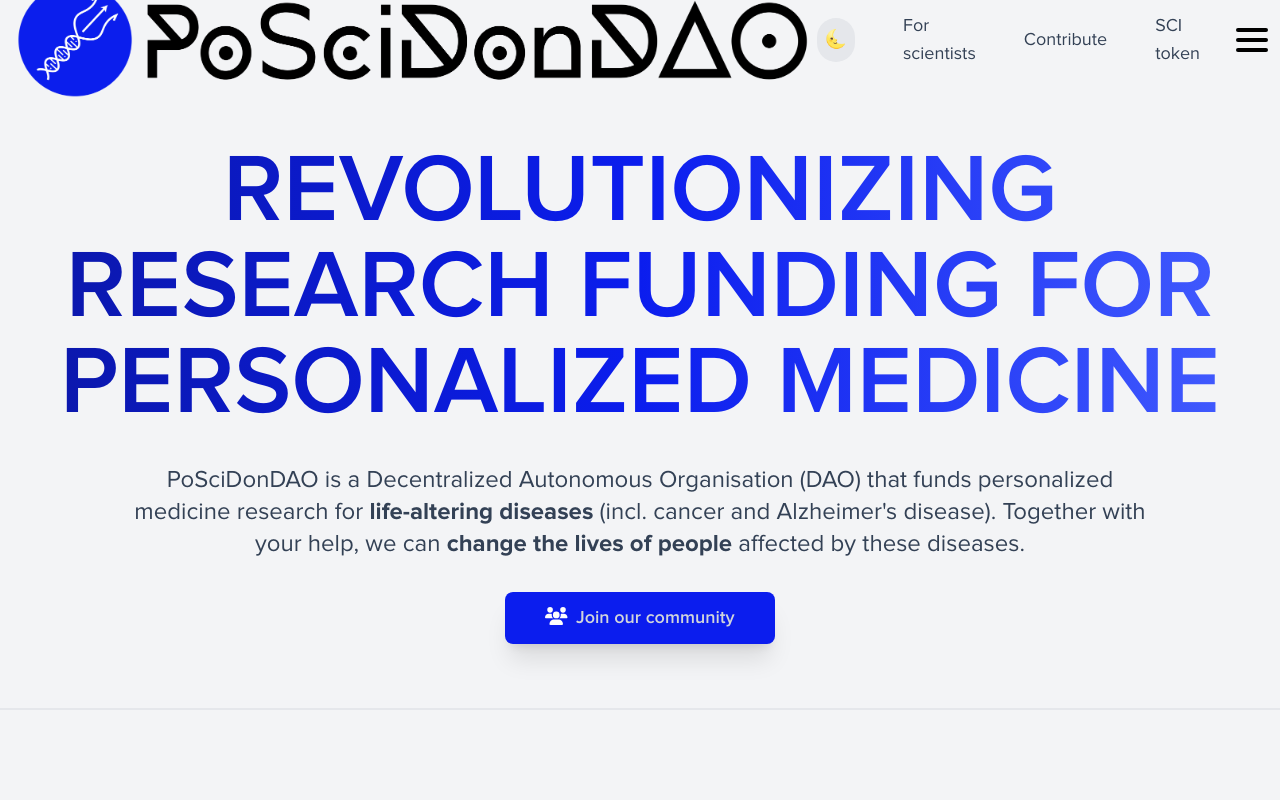
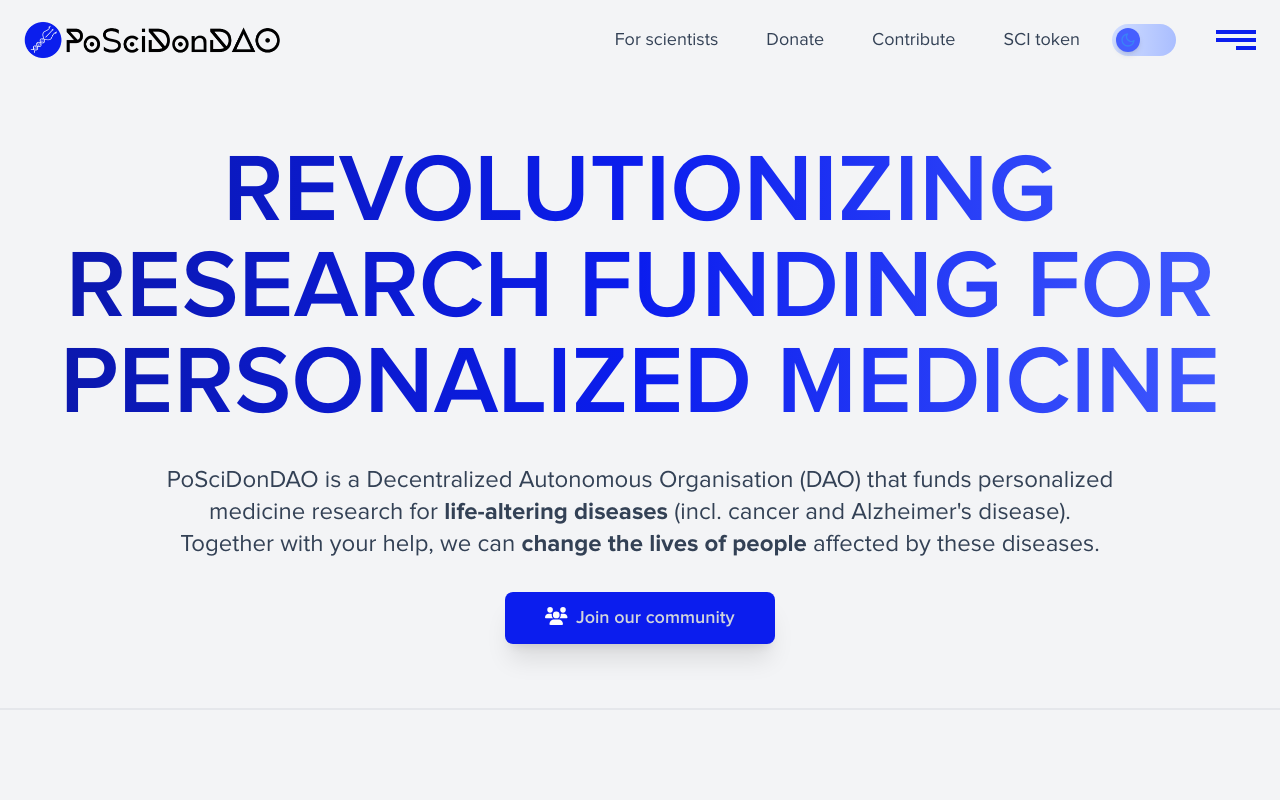
Before and after one commit to poscidon-ecosystem/poscidon_website, a Next.js app: page / in a window 1280 px wide. Shown: the top 800 px of the page. Built offline with nearby package versions, Linux system fonts and the light colour scheme.

Commit message:
add dark mode toggle

```diff
--- a/src/app/components/ContactUs.tsx
+++ b/src/app/components/ContactUs.tsx
@@ -113,6 +113,7 @@
         bg-seaBlue-700
         p-8
         shadow-xl
+        text-gray-300
         "
     >
       <h1 className="text-4xl font-bold">Stay up to date</h1>
--- /dev/null
+++ b/src/app/components/DarkModeToggle.tsx
@@ -0,0 +1,107 @@
+// import { motion } from 'framer-motion';
+// import { useEffect, useState } from 'react';
+// import { FiMoon, FiSun } from 'react-icons/fi';
+
+// const DarkModeToggle = () => {
+//   const [isDarkMode, setIsDarkMode] = useState(false);
+
+//   useEffect(() => {
+//     const currentTheme =
+//       localStorage.getItem('theme') ||
+//       (window.matchMedia('(prefers-color-scheme: dark)').matches
+//         ? 'dark'
+//         : 'light');
+//     setIsDarkMode(currentTheme === 'dark');
+//     document.documentElement.classList.toggle('dark', currentTheme === 'dark');
+//   }, []);
+
+//   const toggleDarkMode = () => {
+//     const newMode = !isDarkMode;
+//     setIsDarkMode(newMode);
+//     localStorage.setItem('theme', newMode ? 'dark' : 'light');
+//     document.documentElement.classList.toggle('dark', newMode);
+//   };
+
+//   return (
+//     <div className="
+//     mx-4
+//     relative
+//     inline-flex
+//     h-8
+//     w-8
+//     cursor-pointer
+//     items-center
+//     rounded-full
+//     bg-gradient-to-r
+//     from-seaBlue-200
+//     to-seaBlue-300
+//     dark:from-seaBlue-600
+//     dark:to-seaBlue-700
+//     p-1
+//     ">
+//       <motion.span
+//         layout
+//         transition={{ type: 'spring', stiffness: 700, damping: 30 }}
+//         className={`flex h-6 w-6 transform items-center justify-center rounded-full bg-seaBlue-300 dark:bg-seaBlue-500 shadow-md ${
+//           isDarkMode ? 'translate-x-8' : 'translate-x-0'
+//         }`}
+//         onClick={toggleDarkMode}
+//         role="switch"
+//         aria-checked={isDarkMode}
+//       >
+//         {isDarkMode ? (
+//           <FiSun className="text-yellow-500" />
+//         ) : (
+//           <FiMoon className="text-seaBlue-1050" />
+//         )}
+//       </motion.span>
+//     </div>
+//   );
+// };
+
+// export default DarkModeToggle;
+import { useEffect, useState } from 'react';
+import { FiMoon, FiSun } from 'react-icons/fi';
+
+const DarkModeToggle = () => {
+  const [isDarkMode, setIsDarkMode] = useState(false);
+
+  useEffect(() => {
+    // Initialize theme from local storage or system preference
+    const currentTheme =
+      localStorage.getItem('theme') ||
+      (window.matchMedia('(prefers-color-scheme: dark)').matches
+        ? 'dark'
+        : 'light');
+    setIsDarkMode(currentTheme === 'dark');
+    document.documentElement.classList.toggle('dark', currentTheme === 'dark');
+  }, []);
+
+  const toggleDarkMode = () => {
+    const newMode = !isDarkMode;
+    setIsDarkMode(newMode);
+    localStorage.setItem('theme', newMode ? 'dark' : 'light');
+    document.documentElement.classList.toggle('dark', newMode);
+  };
+
+  return (
+    <div
+      className="relative sm:mx-8 mx-2 inline-flex h-8 w-16 cursor-pointer items-center rounded-full bg-gradient-to-r from-seaBlue-200 to-seaBlue-300 p-1"
+      onClick={toggleDarkMode}
+    >
+      <div
+        className={`flex h-6 w-6 transform items-center justify-center rounded-full bg-seaBlue-500 shadow-md transition-transform duration-300 ease-out ${
+          isDarkMode ? 'translate-x-8' : 'translate-x-0'
+        }`}
+      >
+        {isDarkMode ? (
+          <FiSun className="text-yellow-500" />
+        ) : (
+          <FiMoon className="text-blue-500" />
+        )}
+      </div>
+    </div>
+  );
+};
+
+export default DarkModeToggle;
--- a/src/app/components/NavBar.tsx
+++ b/src/app/components/NavBar.tsx
@@ -6,37 +6,49 @@
 import Footer from './Footer';
 import { useClickOutside } from './ClickOutside';
 import { usePathname } from 'next/navigation';
+import { MotionConfig, motion } from 'framer-motion';
+import DarkModeToggle from './DarkModeToggle';
 
 export default function NavBar() {
   const [isOpen, setIsOpen] = useState(false);
-  const genericHamburgerLine = `h-[0.25rem] w-8 my-[0.2rem] rounded-full bg-black transition ease transform duration-300`;
   const [src, setSrc] = useState('/logo-black.webp');
   const [darkSrc, setDarkSrc] = useState('/logo-white.webp');
   const dropdown = useRef<any>();
   const pathName = usePathname();
-  const [darkMode, setDarkMode] = useState(false);
 
-  useEffect(() => {
-    const currentTheme = localStorage.getItem('theme');
-    if (currentTheme === 'dark') {
-      document.documentElement.classList.add('dark');
-      setDarkMode(true);
-    } else {
-      document.documentElement.classList.remove('dark');
-      setDarkMode(false);
-    }
-  }, []);
+  const VARIANTS = {
+    top: {
+      open: {
+        rotate: ['0deg', '0deg', '45deg'],
+        top: ['35%', '50%', '50%'],
+      },
+      closed: {
+        rotate: ['45deg', '0deg', '0deg'],
+        top: ['50%', '50%', '35%'],
+      },
+    },
+    middle: {
+      open: {
+        rotate: ['0deg', '0deg', '-45deg'],
+      },
+      closed: {
+        rotate: ['-45deg', '0deg', '0deg'],
+      },
+    },
+    bottom: {
+      open: {
+        rotate: ['0deg', '0deg', '45deg'],
+        bottom: ['35%', '50%', '50%'],
+        left: '50%',
+      },
+      closed: {
+        rotate: ['45deg', '0deg', '0deg'],
+        bottom: ['50%', '50%', '35%'],
+        left: 'calc(50% + 10px)',
+      },
+    },
+  };
 
-  const toggleDarkMode = () => {
-    setDarkMode(!darkMode);
-    if (!darkMode) {
-      localStorage.setItem('theme', 'dark');
-      document.documentElement.classList.add('dark');
-    } else {
-      localStorage.setItem('theme', 'light');
-      document.documentElement.classList.remove('dark');
-    }
-  };
   const isActive = (path) => {
     return pathName === path;
   };
@@ -46,26 +58,31 @@
   return (
     <nav
       className="
+      dark:bg-seaBlue-1050
       top-0
       flex
       h-20
       w-full
-      min-w-full
+      max-w-full
       items-center
       justify-between
-      px-4
+      bg-gray-100
+      mx-8
+      px-6
+      py-4
         "
     >
       <Link
         onMouseEnter={() => setSrc('/logo-blue.webp')}
         onMouseLeave={() => setSrc('/logo-black.webp')}
         href="/"
-        className="dark:hidden"
+        className="flex w-[20rem] lg:w-[25rem] dark:hidden"
       >
         <Image
-          width={300}
-          height={200}
-          className="w-full hover:cursor-pointer"
+          width={1000}
+          height={1000}
+          className="hover:cursor-pointer"
+          layout="responsive"
           src={`${src}`}
           alt="PoSciDonDAO's Logo: a trident attached to a DNA helix"
         />
@@ -74,41 +91,38 @@
         onMouseEnter={() => setDarkSrc('/logo-blue.webp')}
         onMouseLeave={() => setDarkSrc('/logo-white.webp')}
         href="/"
-        className="hidden dark:flex"
+        className="hidden w-[20rem] lg:w-[25rem] dark:flex"
       >
         <Image
-          width={300}
-          height={200}
-          className="w-full hover:cursor-pointer"
+          width={1000}
+          height={1000}
+          className="hover:cursor-pointer"
+          layout="responsive"
           src={`${darkSrc}`}
           alt="PoSciDonDAO's Logo: a trident attached to a DNA helix"
         />
       </Link>
       <div className="hidden w-full items-center justify-end gap-12 text-lg lg:flex">
-        <button
-          onClick={toggleDarkMode}
-          className="rounded-full bg-gray-200 p-2 dark:bg-gray-700"
-        >
-          {darkMode ? '🌞' : '🌜'} {/* Using emojis for simplicity */}
-        </button>
         <Link
           className={`hover:text-seaBlue-900 ${
-            isActive('/research') ? 'text-seaBlue-400' : ''
+            isActive('/research')
+              ? 'text-seaBlue-400 dark:text-seaBlue-500'
+              : ''
           }`}
           href={'/research'}
         >
           For scientists
         </Link>
-        {/* <Link
+        <Link
           className="hover:text-seaBlue-900"
-          href="https://test.poscidondao.com/donation"
+          href="https://protocol.poscidondao.com/donate"
           target="_blank"
         >
-          Become a donor
-        </Link> */}
+          Donate
+        </Link>
         <Link
           className={`hover:text-seaBlue-900 ${
-            isActive('/admin') ? 'text-seaBlue-400' : ''
+            isActive('/admin') ? 'text-seaBlue-400 dark:text-seaBlue-500' : ''
           }`}
           href="https://forms.gle/g52VVJTXCnz7b8LU7"
           target="_blank"
@@ -117,46 +131,58 @@
         </Link>
         <Link
           className={`hover:text-seaBlue-900 ${
-            isActive('/sci-token') ? 'text-seaBlue-400' : ''
+            isActive('/sci-token')
+              ? 'text-seaBlue-400 dark:text-seaBlue-500'
+              : ''
           }`}
           href="/sci-token"
         >
           SCI token
         </Link>
       </div>
+
       <div ref={dropdown} className="flex items-center">
-        <div className="ml-10 flex">
-          <button
-            aria-label="Navbar button"
-            className="group flex h-9 w-6 flex-col items-center justify-center rounded"
-            onClick={() => setIsOpen(!isOpen)}
+        <DarkModeToggle />
+        <div className="ml-2 flex">
+          <MotionConfig
+            transition={{
+              duration: 0.5,
+              ease: 'easeInOut',
+            }}
           >
-            <div
-              className={`${genericHamburgerLine} ${
-                isOpen
-                  ? 'mb-[0.35rem] translate-y-3 rotate-45 group-hover:bg-seaBlue-900 group-hover:opacity-100'
-                  : 'group-hover:bg-seaBlue-900 group-hover:opacity-100 dark:bg-gray-100'
-              }`}
-            />
-            <div
-              className={`${genericHamburgerLine} ${
-                isOpen
-                  ? 'opacity-0'
-                  : 'group-hover:bg-seaBlue-900 group-hover:opacity-100 dark:bg-gray-100'
-              }`}
-            />
-            <div
-              className={`${genericHamburgerLine} ${
-                isOpen
-                  ? '-translate-y-3 -rotate-45 group-hover:bg-seaBlue-900 group-hover:opacity-100'
-                  : 'group-hover:bg-seaBlue-900 group-hover:opacity-100 dark:bg-gray-100'
-              }`}
-            />
-          </button>
+            <motion.button
+              initial={false}
+              animate={isOpen ? 'open' : 'closed'}
+              onClick={() => setIsOpen(!isOpen)}
+              className="group relative h-14 w-10 rounded-full transition-colors"
+            >
+              <motion.span
+                variants={VARIANTS.top}
+                className="absolute h-1 w-10 bg-seaBlue-700 dark:bg-gray-300 dark:group-hover:bg-seaBlue-700"
+                style={{ y: '-50%', left: '50%', x: '-50%', top: '35%' }}
+              />
+              <motion.span
+                variants={VARIANTS.middle}
+                className="absolute h-1 w-10 bg-seaBlue-700 dark:bg-gray-300 dark:group-hover:bg-seaBlue-700"
+                style={{ left: '50%', x: '-50%', top: '50%', y: '-50%' }}
+              />
+              <motion.span
+                variants={VARIANTS.bottom}
+                className="absolute h-1 w-5 bg-seaBlue-700 dark:bg-gray-300 dark:group-hover:bg-seaBlue-700"
+                style={{
+                  x: '-50%',
+                  y: '50%',
+                  bottom: '35%',
+                  left: 'calc(50% + 10px)',
+                }}
+              />
+            </motion.button>
+          </MotionConfig>
         </div>
         {isOpen && (
           <div
             className="
+            dark:bg-seaBlue-1050
             absolute
             right-0
             top-20
@@ -165,24 +191,15 @@
             w-full
             flex-col
             items-center
-            justify-center
-            gap-8 border-b-2
+            justify-center gap-8
+            border-b-2
             border-seaBlue-900
             bg-gray-100
             p-4
-            dark:bg-seaBlue-1050
             sm:items-center
             "
           >
-            <div
-              className="
-            md:w-[100%]
-            lg:w-[85%]
-            xl:w-[65%]
-          "
-            >
-              <Footer />
-            </div>
+            <Footer />
           </div>
         )}
       </div>
--- a/src/app/components/TokenFaq.tsx
+++ b/src/app/components/TokenFaq.tsx
@@ -39,7 +39,7 @@
       </h2>
       <div className="space-y-4">
         {faqs.map((faq, index) => (
-          <div key={index} className="rounded-lg bg-gray-200 shadow">
+          <div key={index} className="rounded-lg bg-gray-300 shadow">
             <button
               className={`dark:text-seaBlue-700 flex w-full items-center justify-between px-6 py-4 text-left font-proximaSemiBold text-lg text-seaBlue-700 dark:text-gray-300 focus:outline-none ${
                 activeIndex === index ? 'rounded-t-lg' : 'rounded-lg'
@@ -53,7 +53,7 @@
               />
             </button>
             <div
-              className={`transition-height overflow-hidden duration-700 ease-in-out ${
+              className={`transition-height overflow-hidden duration-700 ease-in-out dark:text-slate-700 ${
                 activeIndex === index ? 'max-h-60' : 'max-h-0'
               }`}
               style={{ transitionProperty: 'max-height' }}
--- a/src/app/page.tsx
+++ b/src/app/page.tsx
@@ -55,7 +55,7 @@
     <main className="flex w-full max-w-full flex-col items-center justify-center xl+:w-[85%]">
       <header className="animate-fadeUp flex w-full flex-col items-center justify-center py-16">
         <Hero />
-        <p className="w-full py-8 text-center font-proxima text-base transition-all duration-500 sm:w-[80%] md:text-lg lg:text-2xl">
+        <p className="w-full p-8 text-center font-proxima text-base transition-all duration-500 sm:w-[80%] md:text-lg lg:text-2xl">
           PoSciDonDAO is a Decentralized Autonomous Organisation (DAO) that
           funds personalized medicine research for{' '}
           <span className="font-proximaBold">life-altering diseases</span>{' '}
@@ -83,7 +83,7 @@
           />
         </div>
       </header>
-      <hr className="w-full border-b-[1px] border-gray-200"></hr>
+      <hr className="w-full border-b-[1px] border-gray-200 dark:border-slate-700"></hr>
       <section
         ref={sectionRefCards}
         className={`${
@@ -92,7 +92,7 @@
       >
         <Cards />
       </section>
-      <hr className="w-full border-b-[1px] border-gray-200"></hr>
+      <hr className="w-full border-b-[1px] border-gray-200 dark:border-slate-700"></hr>
       <section
         ref={sectionRefContact}
         className={`${isVisibleContact ? 'animate-fadeUp' : ''}
```
Also changed, not shown: src/app/components/FAQ.tsx (+41 -12 lines), src/app/components/Footer.tsx (+7 -7 lines), src/app/components/ProjectForm.tsx (+5 -11 lines), src/app/components/SciTokenPage.tsx (+7 -6 lines), src/app/layout.tsx (+6 -8 lines), src/app/research/page.tsx (+3 -4 lines).
